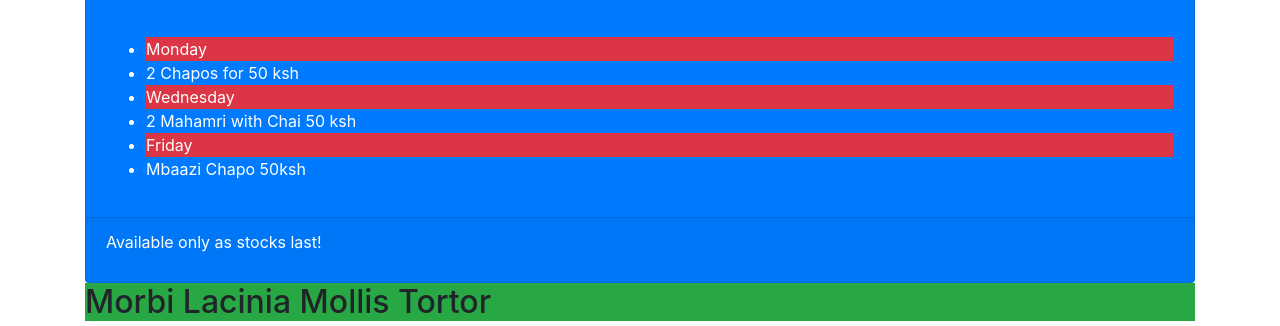
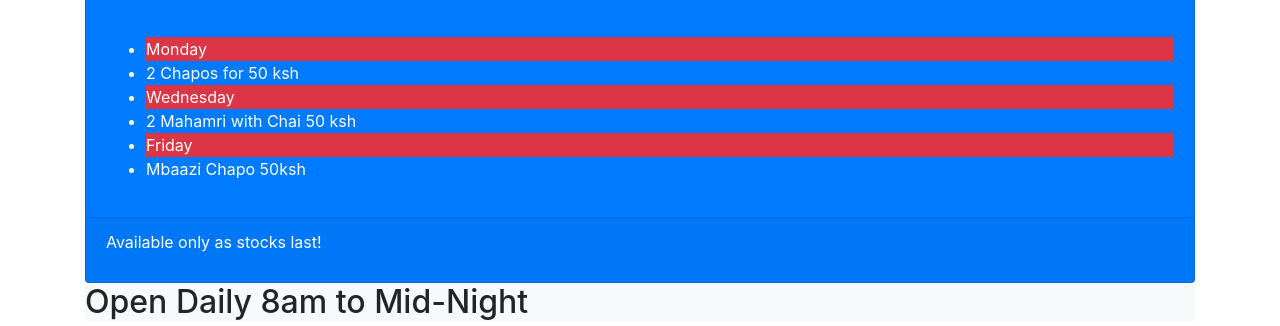
Before and after one commit to gg-mg/hotel-website, a plain HTML site: page index.html in a window 1280 px wide. Shown: the part 619-945 px from the top of the page. Drawn offline with Linux system fonts and the light colour scheme.

Commit message:
Opening Hours

```diff
--- a/index.html
+++ b/index.html
@@ -46,7 +46,7 @@
           <p>Available only as stocks last!</p>
         </div>
    </div>
-   <h2 class="bg-success">Morbi Lacinia Mollis Tortor</h2>
+   <h2 class="bg-light">Open Daily 8am to Mid-Night</h2>
       <ul>
         <li class="bg-danger">A sodales elit tempor ut</li>
         <li>Ut elit augue</li>
```
